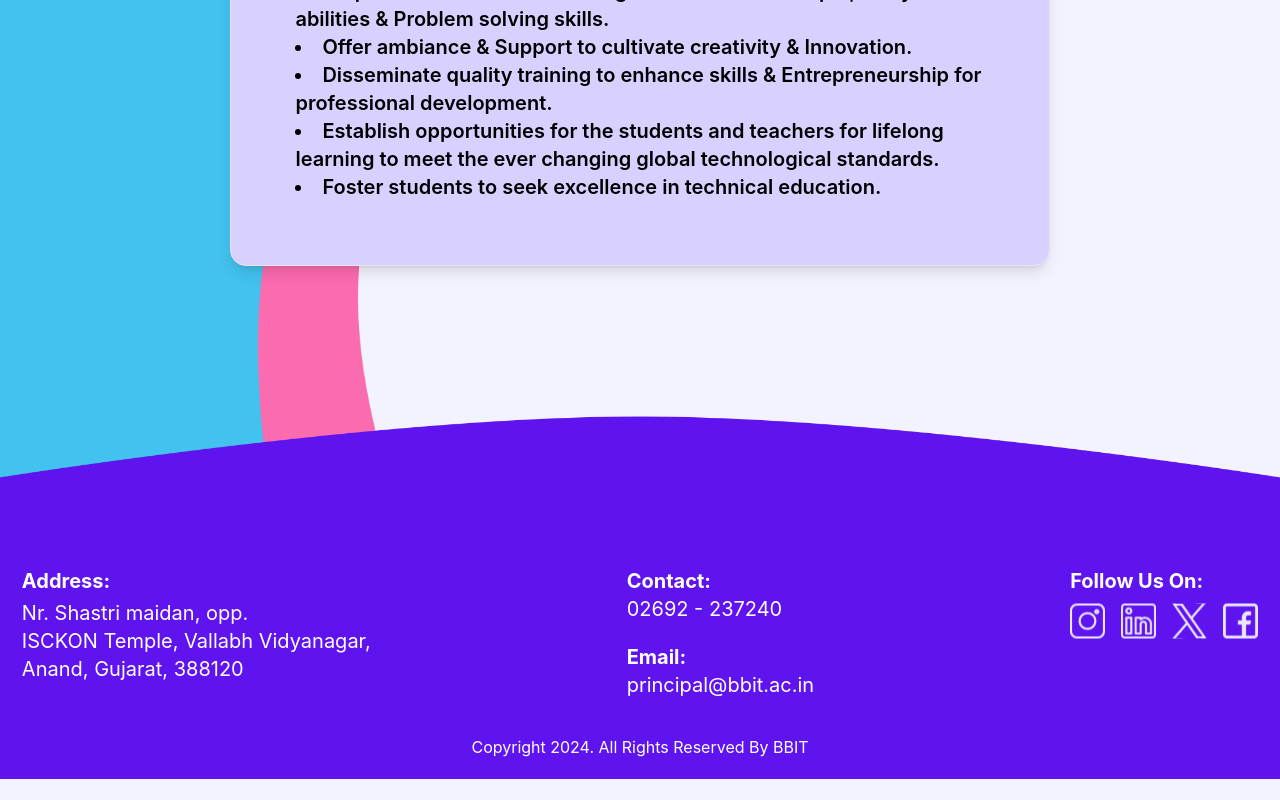
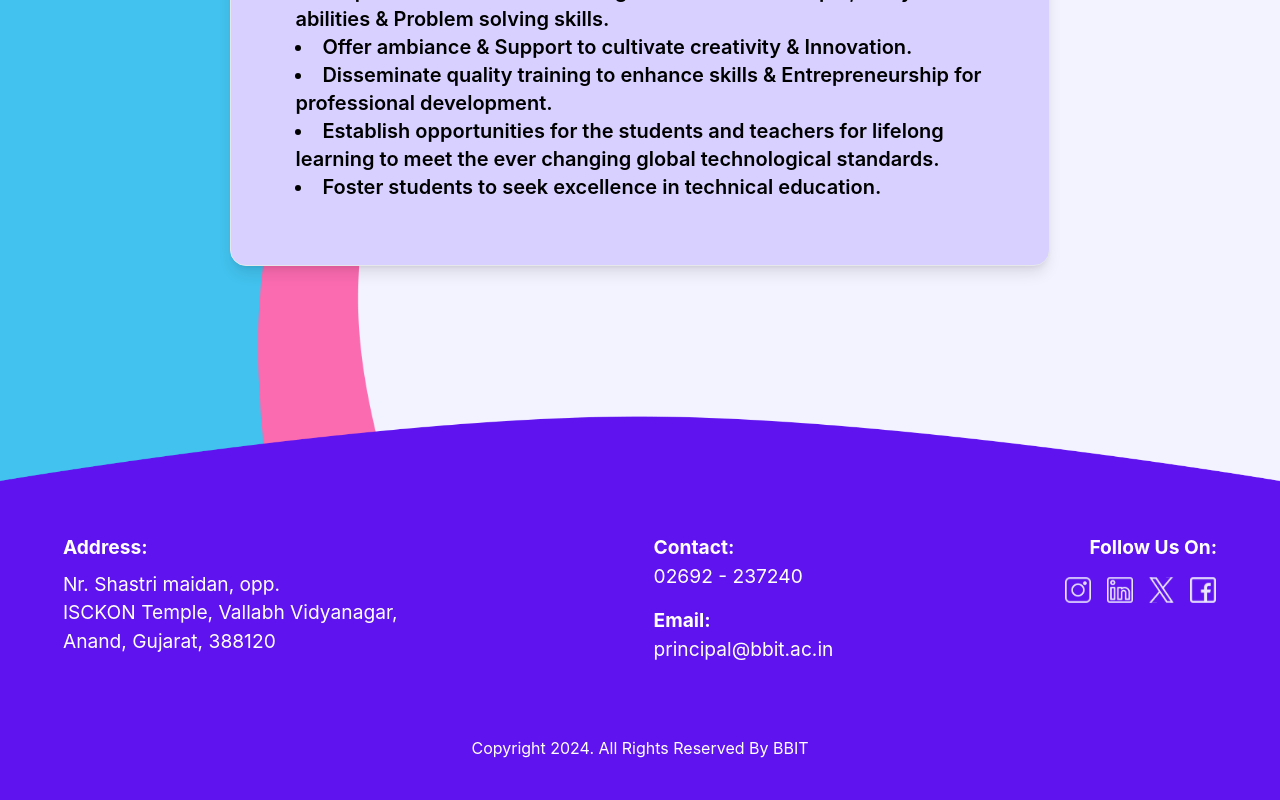
Before and after one commit to Aaditya-T/bbit-website, a Next.js app: page / in a window 1280 px wide. Shown: the part 3944-4744 px from the top of the page. Before the commit the page ends 4723 px from the top, so only its background shows below. Built offline with nearby package versions, Linux system fonts and the light colour scheme; a web font is replaced by a local one.

Commit message:
footer-fixed

```diff
--- a/components/footer.js
+++ b/components/footer.js
@@ -1,10 +1,10 @@
 const Footer = () => {
   return (
     <div className="absolute w-full overflow-x-hidden -mt-[20vh]">
-      <div className="absolute w-full bottom-20 z-10 flex justify-around text-white text-xl">
-        <div className="flex flex-row gap-20 lg:gap-64">
+      <div className="absolute w-full bottom-[17vh] z-10 flex justify-around text-white text-[2.4vh]">
+        <div className="flex flex-row gap-[10vh] lg:gap-[32vh]">
           <div className="flex flex-col">
-            <h3 className="font-bold mb-1">Address:</h3>
+            <h3 className="font-bold mb-[1vh]">Address:</h3>
             Nr. Shastri maidan, opp.
             <br /> ISCKON Temple, Vallabh Vidyanagar,
             <br />
@@ -13,29 +13,29 @@ const Footer = () => {
           <div className="flex flex-col">
             <h3 className="font-bold">Contact:</h3>
             <p>02692 - 237240</p>
-            <h3 className="mt-5 font-bold">Email:</h3>
-            <p onClick={() => window.open("mailto:principal@bbit.ac.in")}
+            <h3 className="mt-[2vh] font-bold">Email:</h3>
+            <p className="cursor-pointer" onClick={() => window.open("mailto:principal@bbit.ac.in")}
             >principal@bbit.ac.in</p>
           </div>
           <div className="flex flex-col">
             <h3 className="font-bold">Follow Us On:</h3>
-            <div className="flex gap-4 mt-2">
-              <img src="/footer_images/instagram.svg" alt="Instagram" />
-              <img src="/footer_images/linkedin.svg" alt="LinkedIn" />
-              <img src="/footer_images/twitter.svg" alt="Twitter" />
-              <img src="/footer_images/facebook.svg" alt="Facebook" />
+            <div className="flex gap-[2vh] mt-[1.5vh] -ml-[3vh] ">
+              <img className="w-[2vw] h-[4vh]" src="/footer_images/instagram.svg" alt="Instagram" />
+              <img className="w-[2vw] h-[4vh]" src="/footer_images/linkedin.svg" alt="LinkedIn" />
+              <img className="w-[2vw] h-[4vh]" src="/footer_images/twitter.svg" alt="Twitter" />
+              <img className="w-[2vw] h-[4vh]" src="/footer_images/facebook.svg" alt="Facebook" />
             </div>
           </div>
         </div>
       </div>
-      <div className="absolute w-full bottom-0 z-10 text-white text-center mb-5">
+      <div className="absolute w-full bottom-0 z-10 text-[2vh] text-white text-center mb-[5vh]">
         Copyright 2024. All Rights Reserved By BBIT
       </div>
       <div className="relative w-full flex justify-center items-center bottom-0 z-0">
         <img
           src="/footer.png"
           alt="footer"
-          className="w-full"
+          className="w-full h-[48vh]"
         />
       </div>
     </div>
--- a/package.json
+++ b/package.json
@@ -15,6 +15,7 @@
     "clsx": "^2.1.1",
     "framer-motion": "^11.2.13",
     "lucide-react": "^0.406.0",
+    "motion": "^10.18.0",
     "next": "14.2.4",
     "react": "18.3.1",
     "react-dom": "18.3.1",
```
Also changed, not shown: 1 other file (tests, documents, lock files or other folders).
